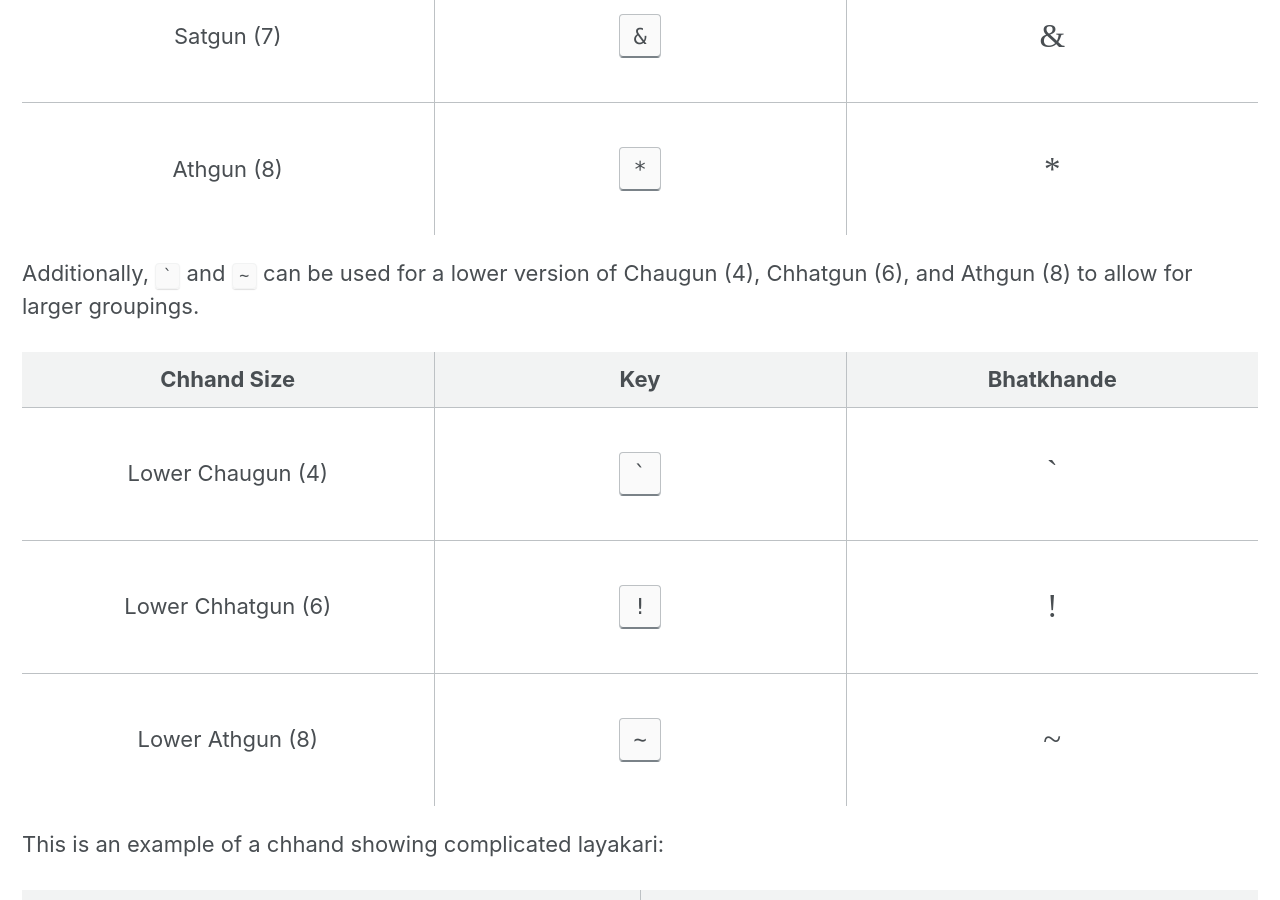
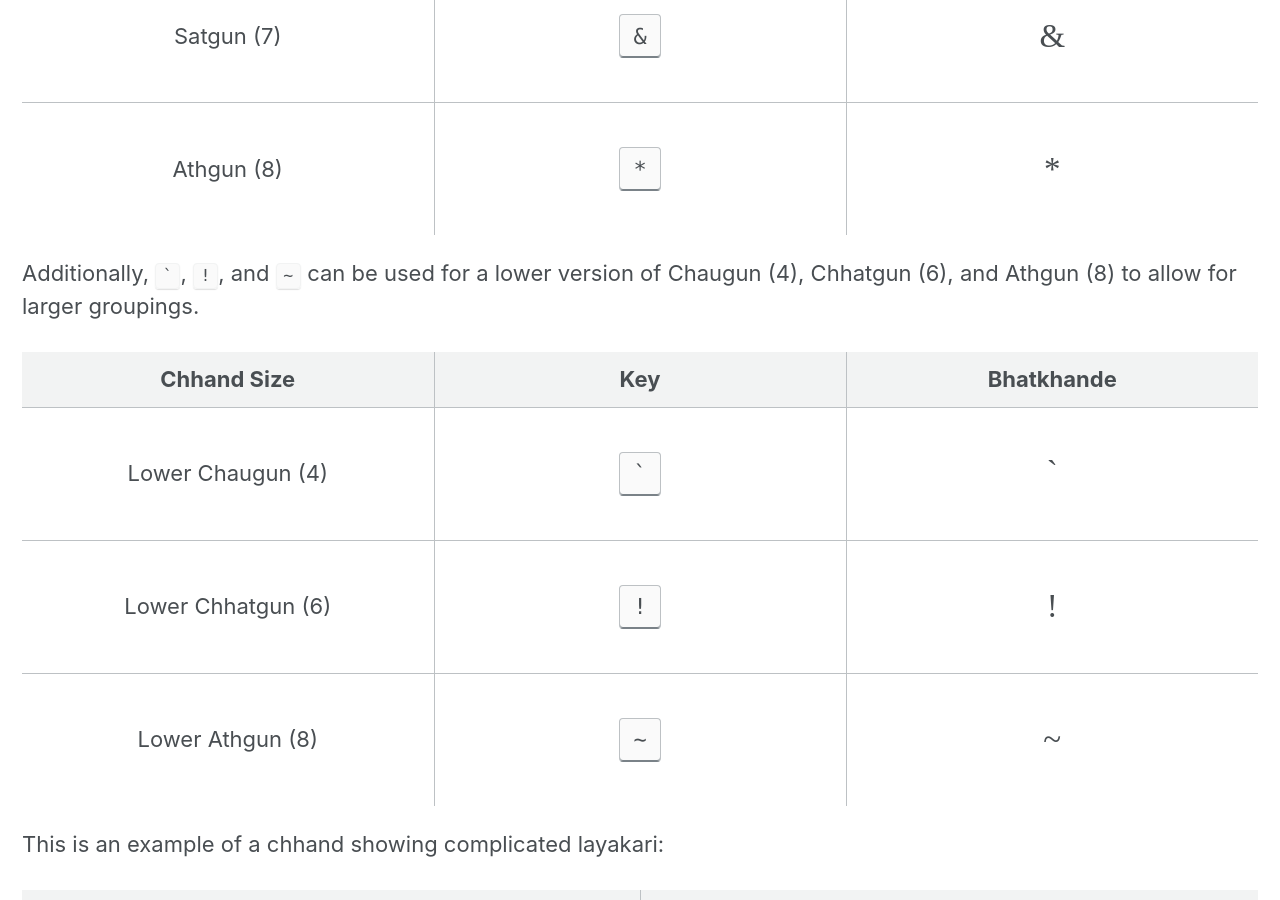
Before and after one commit to omenad/fonts, a Jekyll site: the page built from docs/_pages/ome-bhatkhande-hindi.md, in a window 1280 px wide and 900 px high, scrolled down 5646 px. Built offline with Jekyll 4.4.1, drawn with Linux system fonts in a browser that asks for light colours; a style sheet for code colours, icons or effects is not loaded.

```diff
--- a/docs/_pages/ome-bhatkhande-hindi.md
+++ b/docs/_pages/ome-bhatkhande-hindi.md
@@ -86,7 +86,7 @@ To make a chhand of 2-8 notes, use the keys `Shift``+``2`&ndash;`8`:
 | Satgun (7)   | `&` | &          |
 | Athgun (8)   | `*` | *          |
 
-Additionally, <code>`</code> and `~` can be used for a lower version of Chaugun (4), Chhatgun (6), and Athgun (8) to allow for larger groupings.
+Additionally, <code>`</code>, `!`, and `~` can be used for a lower version of Chaugun (4), Chhatgun (6), and Athgun (8) to allow for larger groupings.
 
 {:.keymap.bhatkhande-hindi}
 | Chhand Size        | Key            | Bhatkhande |
```
Also changed, not shown: docs/_pages/ome-bhatkhande-english.md (+1 -1 lines).
